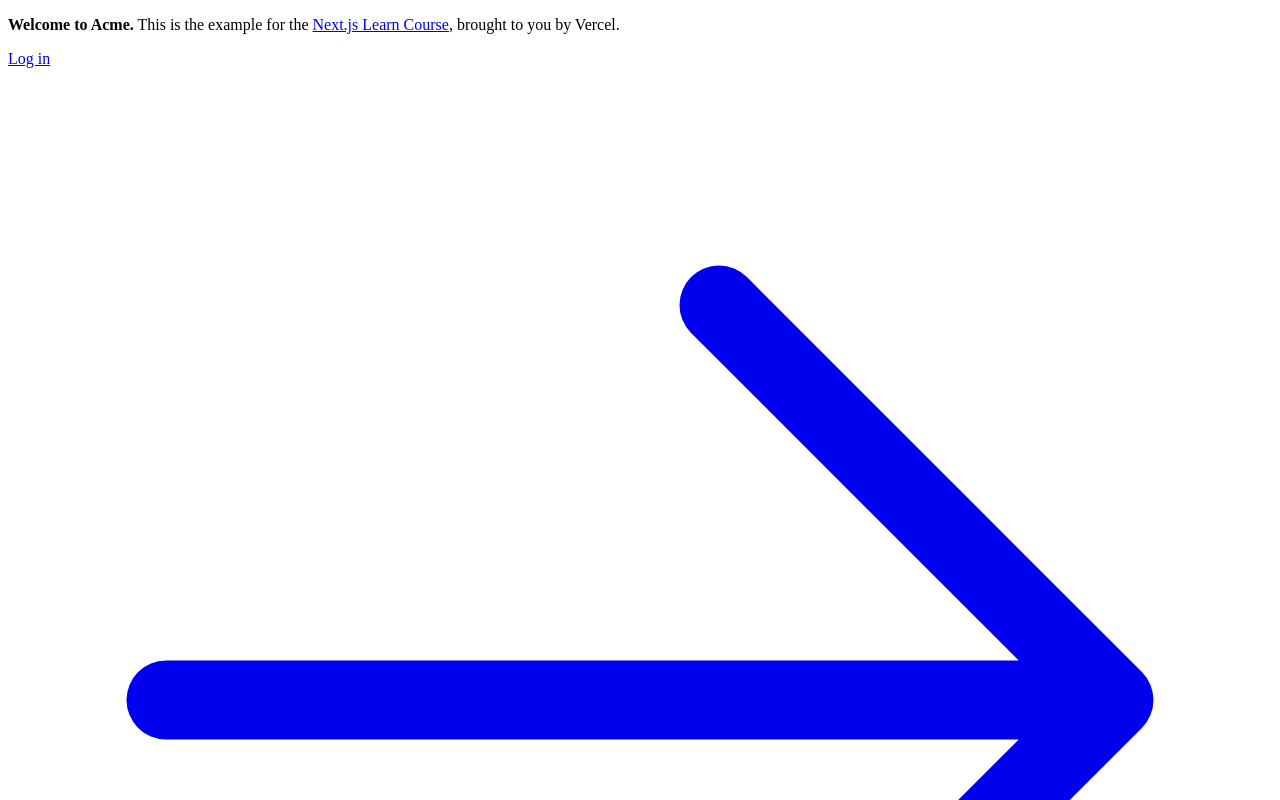
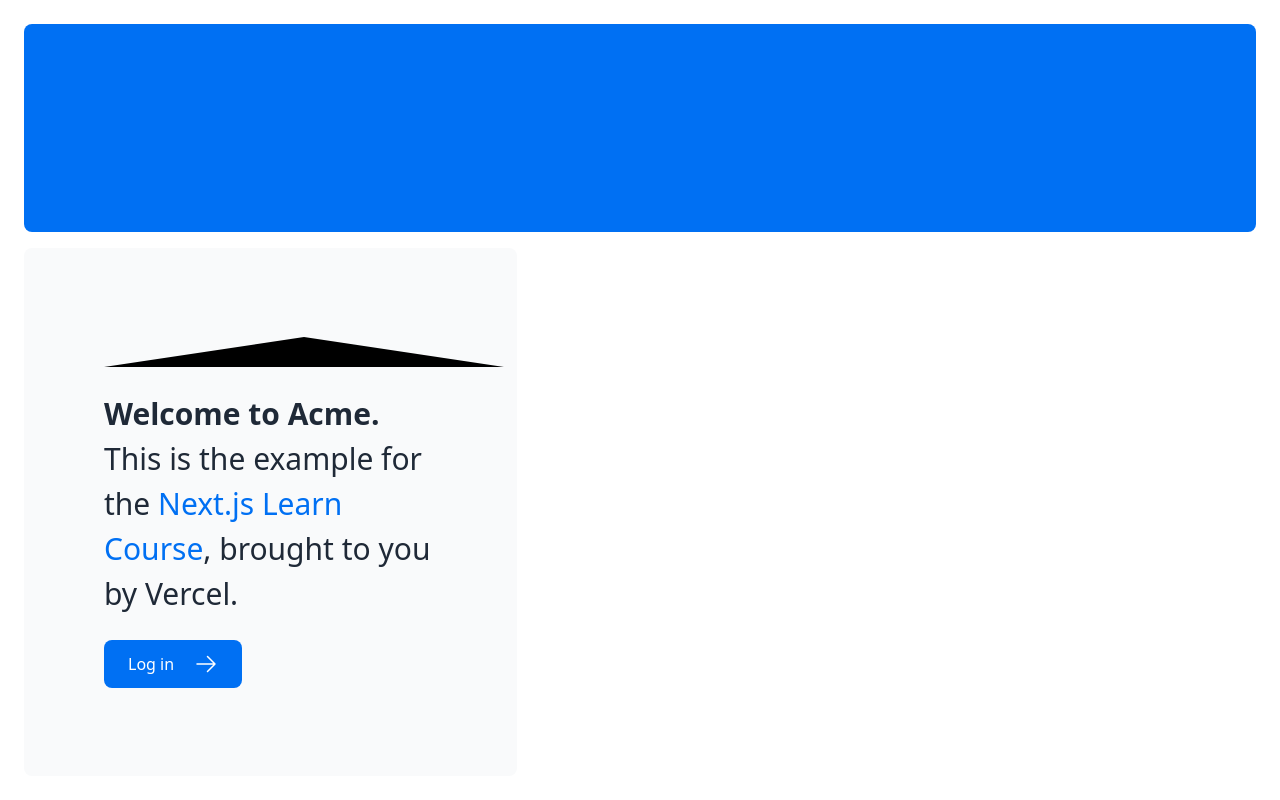
Before and after one commit to Jevrec/Nextjs, a Next.js app in the folder nextjs-dashboard/: page / in a window 1280 px wide. Shown: the top 800 px of the page. Built offline with nearby package versions, Linux system fonts and the light colour scheme.

Commit message:
Chapter 2

```diff
--- a/nextjs-dashboard/app/layout.tsx
+++ b/nextjs-dashboard/app/layout.tsx
@@ -1,3 +1,6 @@
+import '@/app/ui/global.css';
+
+
 export default function RootLayout({
   children,
 }: {
@@ -8,4 +11,4 @@ export default function RootLayout({
       <body>{children}</body>
     </html>
   );
-}
+  }
--- a/nextjs-dashboard/app/page.tsx
+++ b/nextjs-dashboard/app/page.tsx
@@ -1,6 +1,7 @@
 import AcmeLogo from '@/app/ui/acme-logo';
 import { ArrowRightIcon } from '@heroicons/react/24/outline';
 import Link from 'next/link';
+import styles from '@/app/ui/home.module.css';
 
 export default function Page() {
   return (
@@ -10,6 +11,7 @@ export default function Page() {
       </div>
       <div className="mt-4 flex grow flex-col gap-4 md:flex-row">
         <div className="flex flex-col justify-center gap-6 rounded-lg bg-gray-50 px-6 py-10 md:w-2/5 md:px-20">
+          <div className={styles.shape} />
           <p className={`text-xl text-gray-800 md:text-3xl md:leading-normal`}>
             <strong>Welcome to Acme.</strong> This is the example for the{' '}
             <a href="https://nextjs.org/learn/" className="text-blue-500">
--- /dev/null
+++ b/nextjs-dashboard/app/ui/home.module.css
@@ -0,0 +1,7 @@
+.shape {
+  height: 0;
+  width: 0;
+  border-bottom: 30px solid black;
+  border-left: 200px solid transparent;
+  border-right: 200px solid transparent;
+}
```
